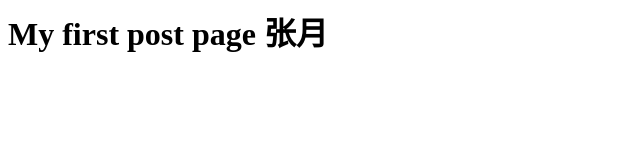
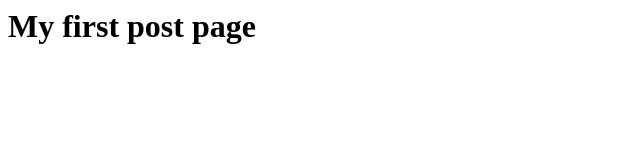
Before and after one commit to lunazy/lunazy.github.io, a plain HTML site: page index.html in a window 1280 px wide. Shown: the whole page, without its empty margins (0-640 px from the left). Drawn offline with Linux system fonts and the light colour scheme.

Commit message:
Update index.html

```diff
--- a/index.html
+++ b/index.html
@@ -1 +1 @@
-<h1>My first post page 张月</h1>
+<h1>My first post page</h1>
```
